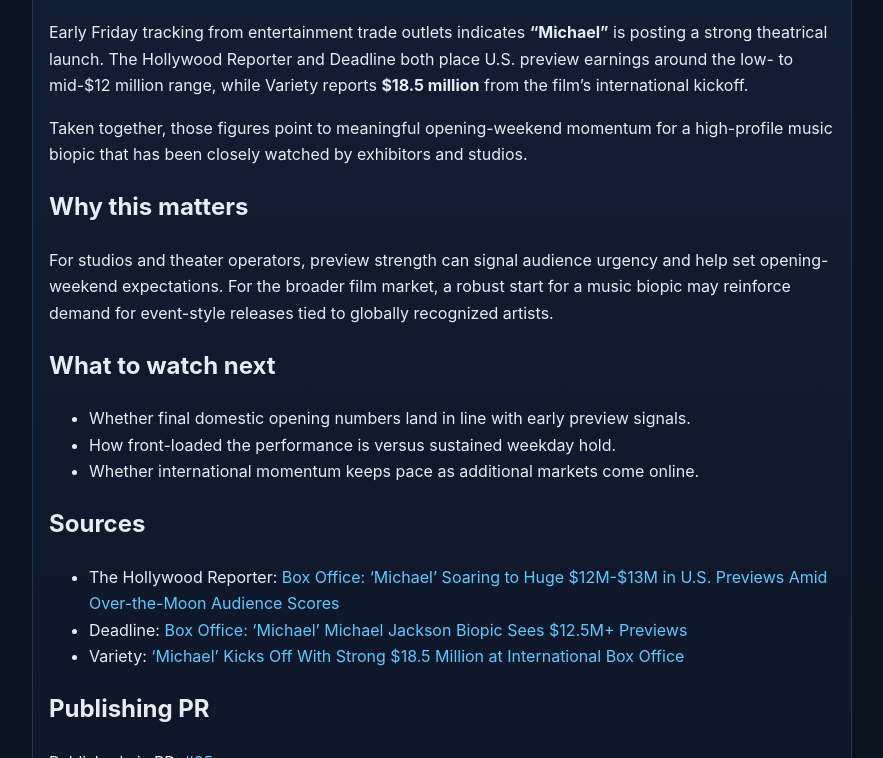
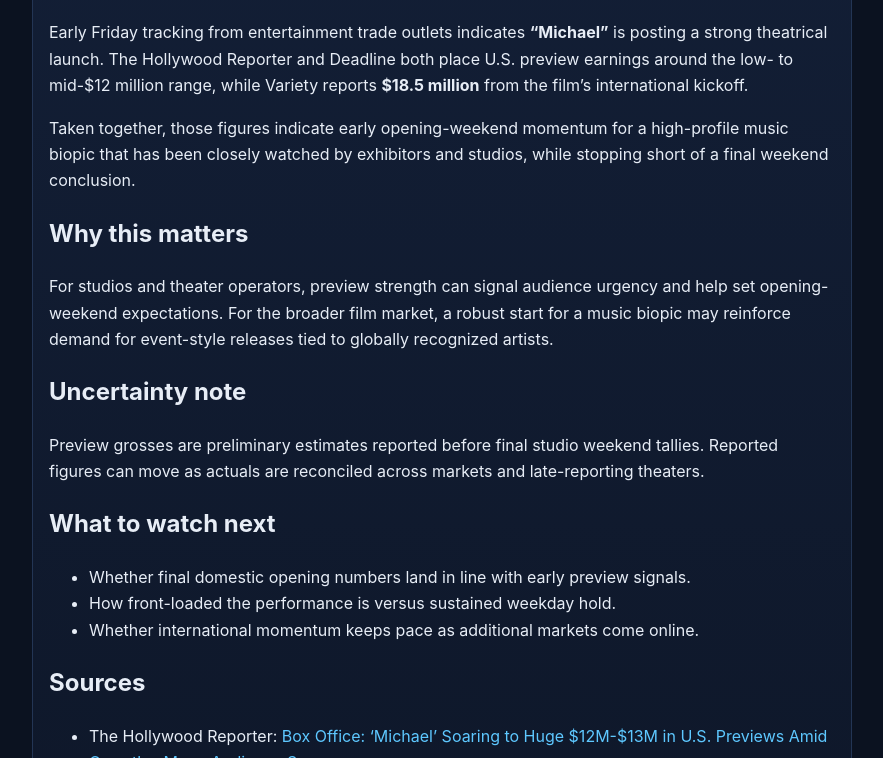
Before and after one commit to thestamp/Static-ai-articles, a Jekyll site: the page built from articles/2026-04-24-michael-biopic-us-previews-international-box-office.md, in a window 1280 px wide and 900 px high, scrolled down 664 px, cut to the strip 142-900 px from the top of the window. Shown: the whole strip, without its empty margins (198-1081 px from the left). Built offline with Jekyll 4.4.1, drawn with Linux system fonts in a browser that asks for light colours.

Commit message:
edit: add uncertainty note and tighten momentum language

```diff
--- a/articles/2026-04-24-michael-biopic-us-previews-international-box-office.md
+++ b/articles/2026-04-24-michael-biopic-us-previews-international-box-office.md
@@ -15,11 +15,15 @@
 
 Early Friday tracking from entertainment trade outlets indicates **"Michael"** is posting a strong theatrical launch. The Hollywood Reporter and Deadline both place U.S. preview earnings around the low- to mid-$12 million range, while Variety reports **$18.5 million** from the film's international kickoff.
 
-Taken together, those figures point to meaningful opening-weekend momentum for a high-profile music biopic that has been closely watched by exhibitors and studios.
+Taken together, those figures indicate early opening-weekend momentum for a high-profile music biopic that has been closely watched by exhibitors and studios, while stopping short of a final weekend conclusion.
 
 ## Why this matters
 
 For studios and theater operators, preview strength can signal audience urgency and help set opening-weekend expectations. For the broader film market, a robust start for a music biopic may reinforce demand for event-style releases tied to globally recognized artists.
+
+## Uncertainty note
+
+Preview grosses are preliminary estimates reported before final studio weekend tallies. Reported figures can move as actuals are reconciled across markets and late-reporting theaters.
 
 ## What to watch next
 
```
